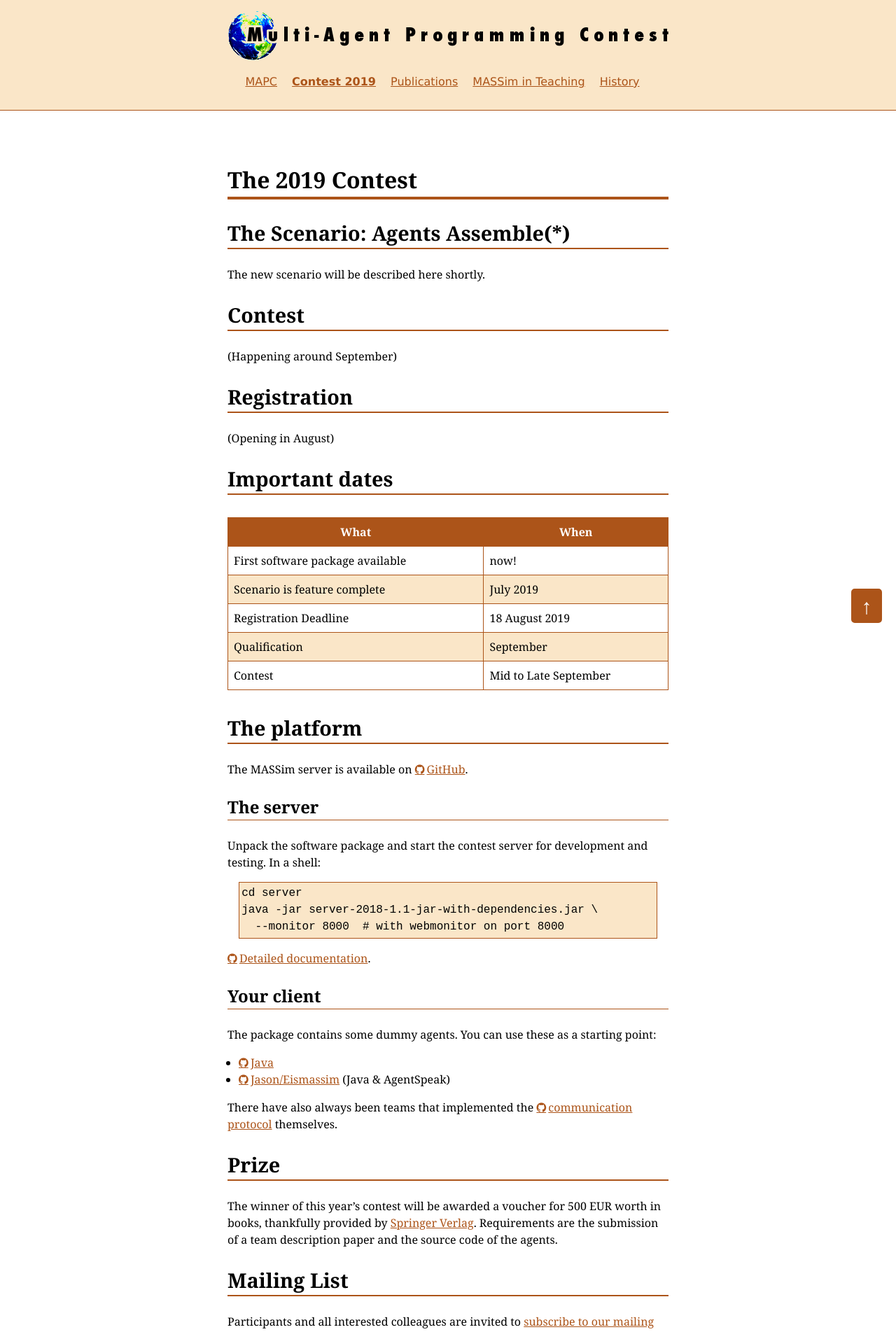
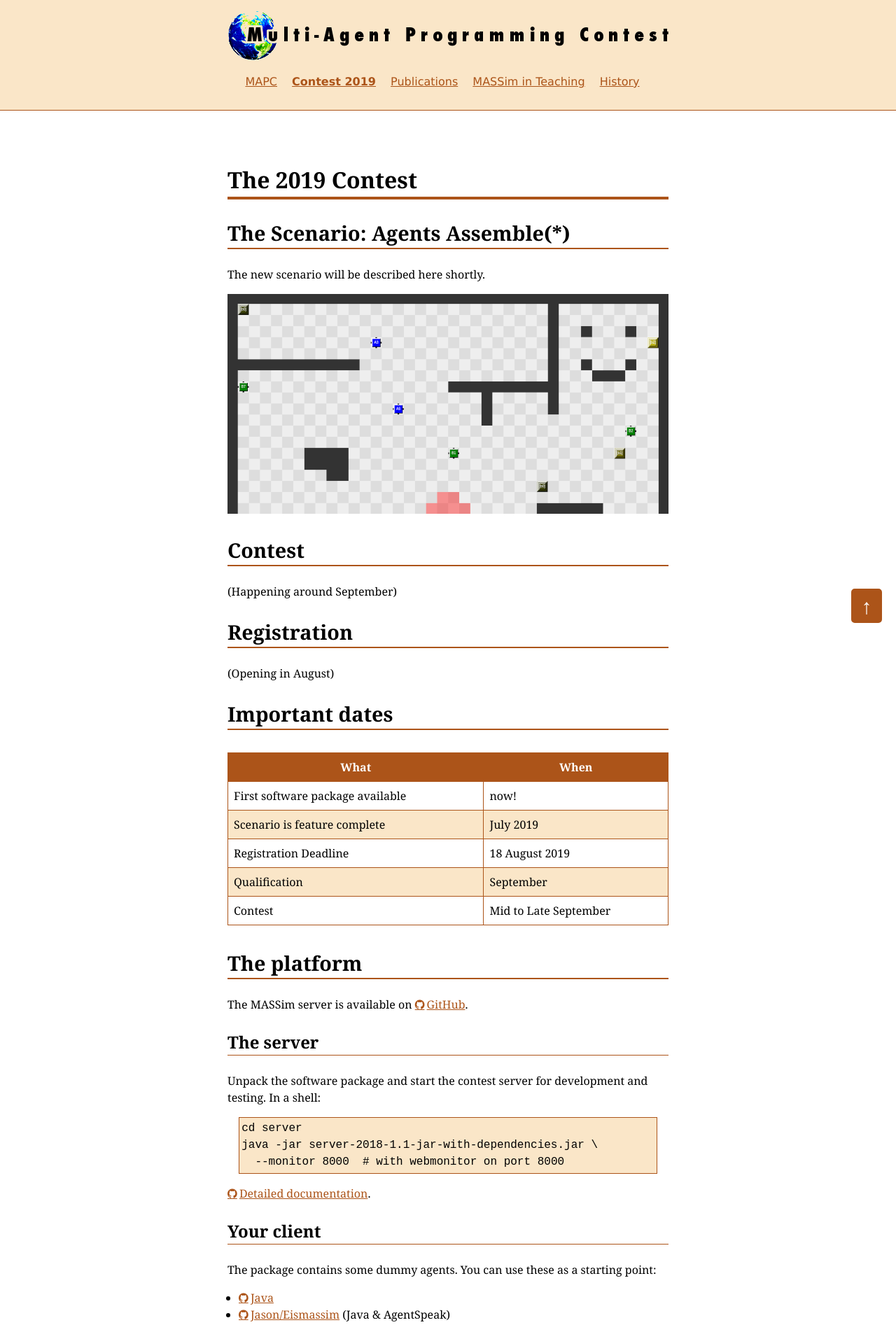
Before and after one commit to agentcontest/agentcontest.github.io, a Jekyll site: the page built from 2019/index.md, in a window 1280 px wide. Shown: the top 1903 px of the page at 70% size. Built offline with Jekyll 4.4.1, drawn with Linux system fonts in a browser that asks for light colours.

Commit message:
add banner also on /2019 page

```diff
--- a/2019/index.md
+++ b/2019/index.md
@@ -8,6 +8,8 @@ The Scenario: Agents Assemble(*)
 --------------------------------
 
 The new scenario will be described here shortly.
+
+![Agents Assemble](/2019/banner.png){:width="630" height="314"}
 
 Contest
 -------
```
